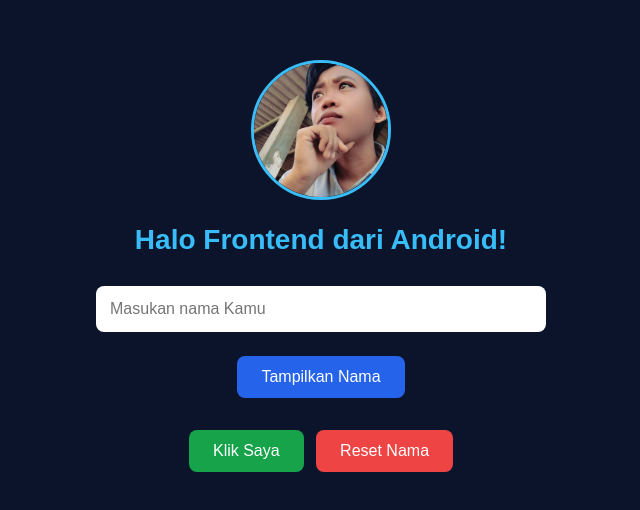
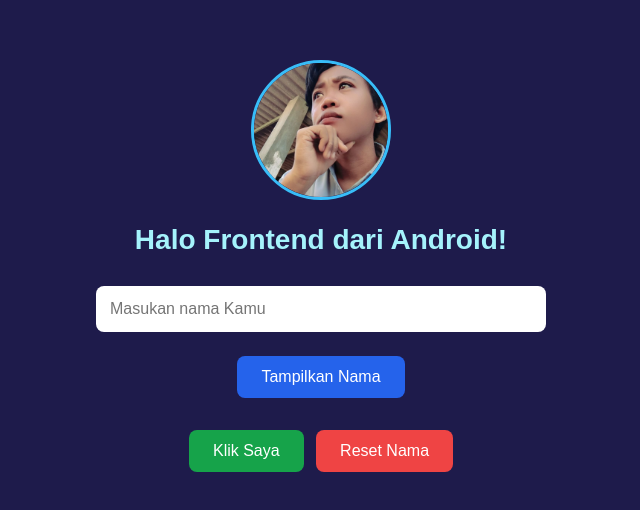
Before and after one commit to AnwrProg/frontend-hp-project, a plain HTML site: page index.html in a window 1280 px wide. Shown: the part 130-640 px from the top of the page, without its empty margins (319-959 px from the left). Drawn offline with Linux system fonts and the light colour scheme.

Commit message:
Rapikan style CSS

```diff
--- a/style.css
+++ b/style.css
@@ -5,8 +5,8 @@
 }
 
 body {
-  background-color: #0b142b;
-  color: #38bdf8;
+  background-color: #1e1b4b;
+  color: #a5f3fc;
   font-family: Arial, sans-serif;
   min-height: 100vh;
   display: flex;
@@ -43,6 +43,7 @@ input {
   border: none;
   font-size: 16px;
   margin-bottom: 16px;
+  color: #333;
 }
 
 button {
@@ -72,3 +73,8 @@ button {
   font-size: 18px;
   color: #facc15;
 }
+
+button:active {
+  transform: scale(0.95);
+  transition: transform 0.15s ease;
+}
```
